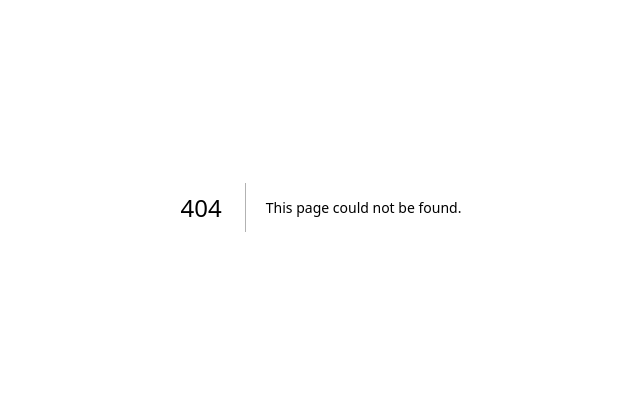
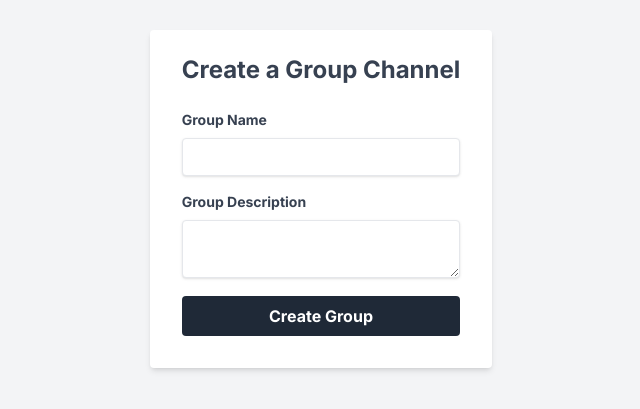
Before and after one commit to Jamiezoomies/cotask, a Next.js app: page /group/create in a window 1280 px wide. Before the commit this address had no page. Shown: the part 193-602 px from the top of the page, without its empty margins (319-959 px from the left). Built offline with nearby package versions, Linux system fonts and the light colour scheme.

Commit message:
group creation. A new group is created with name and desc. The response will return the group object including a join-url for users.

```diff
--- /dev/null
+++ b/src/app/group/create/page.js
@@ -0,0 +1,56 @@
+'use client'
+
+import { useState } from "react"
+import createGroup from "/src/app/utils/group"
+
+// Used server action to insert the data
+export default function GroupCreationPage() {
+    const [message, setMessage] = useState('')
+
+    async function handleCreate (formData) {
+        const group = await createGroup(formData)
+        if(group) {
+            setMessage(`The group created: ${group.name} - ${group.join_url}`)
+        } else {
+            setMessage("An error occurred")
+        }
+    }
+    return (
+        <>
+            <div className="flex justify-center items-center h-screen bg-gray-100">
+                <form action={handleCreate} className="bg-white shadow-md rounded px-8 pt-6 pb-8 mb-4">
+                    <h2 className="text-center text-2xl font-bold text-gray-700 mb-6">Create a Group Channel</h2>
+                    <div className="mb-4">
+                        <label className="block text-gray-700 text-sm font-bold mb-2" htmlFor="name">
+                            Group Name
+                        </label>
+                        <input
+                            className="shadow appearance-none border rounded w-full py-2 px-3 text-gray-700 leading-tight focus:outline-none focus:shadow-outline"
+                            type="text"
+                            name="name"
+                            required
+                        />
+                    </div>
+                    <div>
+                        <label className="block text-gray-700 text-sm font-bold mb-2" htmlFor="description">Group Description</label>
+                        <textarea
+                            className="shadow appearance-none border rounded w-full py-2 px-3 text-gray-700 mb-3 leading-tight focus:outline-none focus:shadow-outline"
+                            name="description"
+                            required
+                        />
+                    </div>
+                    <div className="flex items-center justify-between">
+                        <button type="submit" className="w-full bg-gray-800 hover:bg-gray-500 text-white font-bold py-2 px-4 rounded focus:outline-none focus:shadow-outline">
+                        Create Group
+                        </button>
+                    </div>
+                    <div>
+                        <p className="min-w-md">
+                            {message}
+                        </p>
+                    </div>
+                </form>
+            </div>
+        </>
+    )
+}
--- a/src/app/logout/page.js
+++ b/src/app/logout/page.js
@@ -1,4 +1,3 @@
-'use client'
 import LogoutButton from "../components/logout"
 
 export default async function Logout() {
--- /dev/null
+++ b/src/app/utils/group.js
@@ -0,0 +1,34 @@
+'use server'
+import pool from "/src/app/utils/database"
+
+export default async function createGroup(formData) {
+    const values = [formData.get('name'), formData.get('description'), getRandomUrl()]
+    const insert_query = `
+    INSERT INTO Channels (name, description, join_url)
+    VALUES ($1, $2, $3)
+    RETURNING *`
+
+    try{
+        const { rowCount, rows } = await pool.query(insert_query, values)
+        if (rowCount > 0) {
+            console.log(rows[0])
+            return rows[0]
+        }
+
+    } catch (error) {
+        console.log(error)
+    }
+
+    return null
+}
+
+function getRandomUrl() {
+    let length = 10
+    let result = 'http://localhost:3000/';
+    const characters = 'ABCDEFGHIJKLMNOPQRSTUVWXYZabcdefghijklmnopqrstuvwxyz0123456789';
+    const charactersLength = characters.length;
+    for (let i = 0; i < length; i++) {
+        result += characters.charAt(Math.floor(Math.random() * charactersLength));
+    }
+    return result;
+}
```
